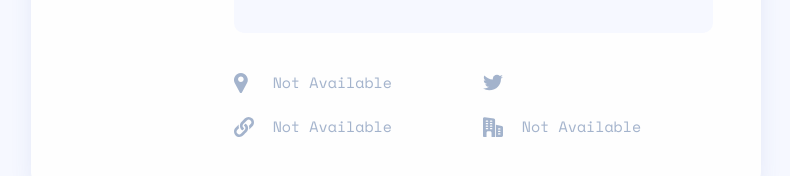
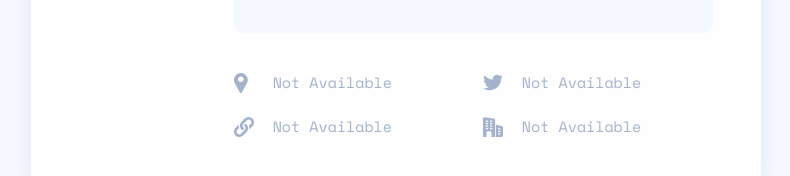
Before and after one commit to HeshamKhalawi/github-search-users, a React (Create React App) app: page / in a window 1280 px wide. Shown: the part 503-679 px from the top of the page, without its empty margins (244-1034 px from the left). Built offline with nearby package versions, Linux system fonts and the light colour scheme; no server answers.

Commit message:
Fixed links spacing & twitter link

```diff
--- a/src/components/user-profile/user-information/UserLinks.tsx
+++ b/src/components/user-profile/user-information/UserLinks.tsx
@@ -65,19 +65,19 @@ function UserLinks({currentTheme, searchResult}: UserLinksProps) {
         <Wrapper>
             <InformationWrapper>
                 <Icon src={currentTheme === "light" ? LocationIconLight : LocationIconDark} alt="Location" height="20px" width="14px" isAvailable={!!searchResult?.location} />
-                <LocationStyle currentTheme={currentTheme} isAvailable={!!searchResult?.location}>{searchResult?.location || "Not Available"}</LocationStyle>
+                <LocationStyle currentTheme={currentTheme} isAvailable={!!searchResult?.location}>{(searchResult?.location ? (searchResult.location.length > 20 ? searchResult.location.substring(0, 20) + "..." : searchResult.location) : "Not Available")}</LocationStyle>
             </InformationWrapper>
             <InformationWrapper>
                 <Icon src={currentTheme === "light" ? TwitterIconLight : TwitterIconDark} alt="Twitter" height="17px" width="20px" isAvailable={!!searchResult?.twitter_username}/>
-                <Anchor {...twitterAttributes} currentTheme={currentTheme} isAvailable={!!searchResult?.twitter_username}>{searchResult?.twitter_username !== null || "Not Available"}</Anchor>
+                <Anchor {...twitterAttributes} currentTheme={currentTheme} isAvailable={!!searchResult?.twitter_username}>{(searchResult?.twitter_username ? (searchResult.twitter_username.length > 20 ? searchResult.twitter_username.substring(0, 20) + "..." : searchResult.twitter_username) : "Not Available")}</Anchor>
             </InformationWrapper>
             <InformationWrapper>
                 <Icon src={currentTheme === "light" ? WebsiteIconLight : WebsiteIconDark} alt="Website" height="20px" width="20px" isAvailable={!!searchResult?.blog}/>
-                <Anchor {...blogAttributes} currentTheme={currentTheme} isAvailable={!!searchResult?.blog}>{searchResult?.blog || "Not Available"}</Anchor>
+                <Anchor {...blogAttributes} currentTheme={currentTheme} isAvailable={!!searchResult?.blog}>{(searchResult?.blog ? (searchResult.blog.length > 20 ? searchResult.blog.substring(0, 20) + "..." : searchResult.blog) : "Not Available")}</Anchor>
             </InformationWrapper>
             <InformationWrapper>
                 <Icon src={currentTheme === "light" ? CompanyIconLight : CompanyIconDark} alt="Company" height="20px" width="20px" isAvailable={!!searchResult?.company}/>
-                <Anchor {...companyAttributes} currentTheme={currentTheme} isAvailable={!!searchResult?.company}>{searchResult?.company || "Not Available"}</Anchor>
+                <Anchor {...companyAttributes} currentTheme={currentTheme} isAvailable={!!searchResult?.company}>{(searchResult?.company ? (searchResult.company.length > 20 ? searchResult.company.substring(0, 20) + "..." : searchResult.company) : "Not Available")}</Anchor>
             </InformationWrapper>
         </Wrapper>
     );
```
Also changed, not shown: src/icons/Bitmap.jpg (deleted).
